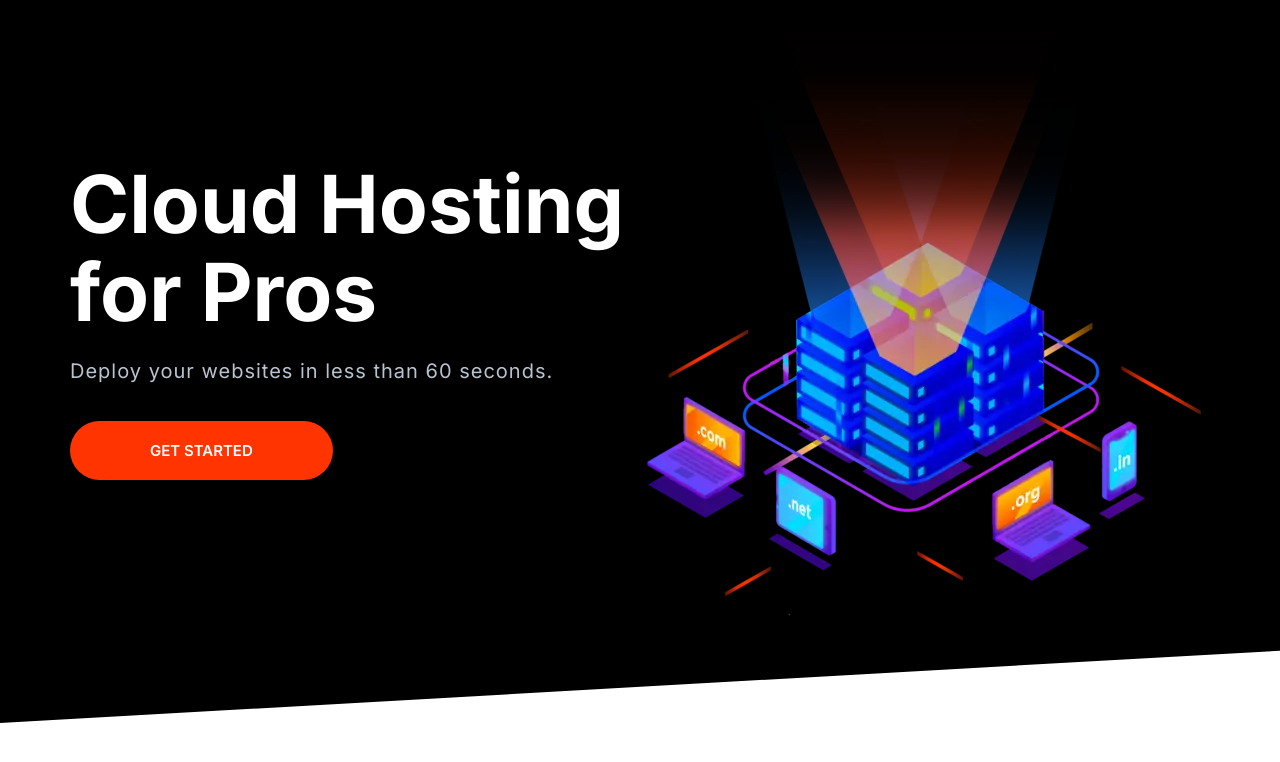
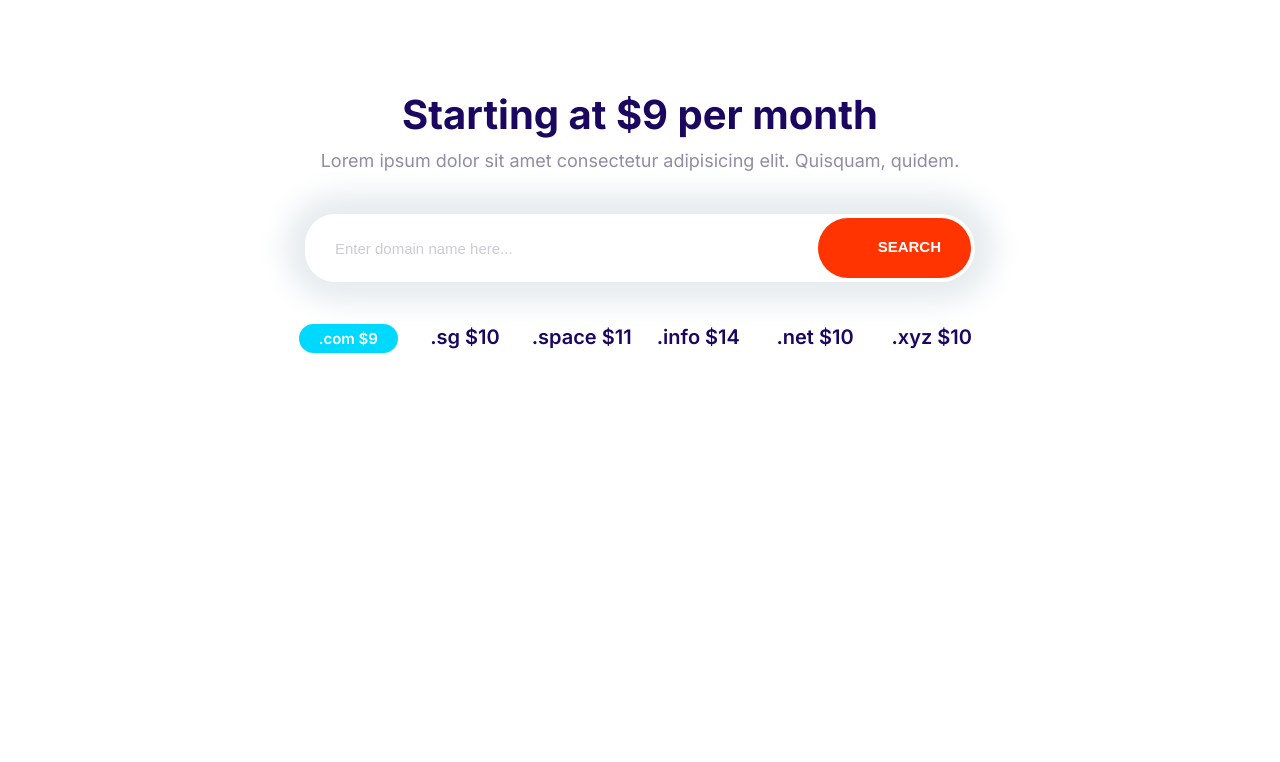
Before and after one commit to Frostexists/frostify, a plain HTML site: page index.html in a window 1280 px wide. Drawn offline with Linux system fonts and the light colour scheme.

Commit message:
Build the domain component

```diff
--- a/css/styles.css
+++ b/css/styles.css
@@ -205,10 +205,18 @@ a {
     font-size: 1.8rem;
     font-weight: 600;
     margin: 1rem 0;
+    outline: 0;
     padding: 2rem 3rem;
     text-align: center;
     text-transform: uppercase;
     white-space: nowrap;
+}
+
+.btn .icon {
+    width: 2rem;
+    height: 2rem;
+    margin-right: 1rem;
+    vertical-align: middle;
 }
 
 .btn--primary {
@@ -704,3 +712,29 @@ a {
         align-self: center;
     }
 }
+
+/* Domain Block */
+
+.block--domain .input--group {
+    box-shadow: 0 0 30px 20px #e6ebee;
+    border: 0;
+    margin: 4rem auto;
+    max-width: 670px;
+}
+
+.block--domain__prices {
+    display: grid;
+    grid-template-columns: repeat(3, 1fr);
+    grid-template-rows: repeat(2, 6rem);
+    font-size: 2rem;
+    font-weight: 600;
+    justify-items: center;
+    max-width: 700px;
+    margin: 0 auto;
+}
+
+@media screen and (min-width: 768px) {
+    .block--domain__prices {
+        grid-template-columns: repeat(auto-fit, minmax(10rem, 1fr));
+    }
+}
--- a/index.html
+++ b/index.html
@@ -12,24 +12,27 @@
     <link rel="stylesheet" href="css/styles.css">
 </head>
 <body>
-    <section class="block block--dark block--skewed-left hero">
-        <div class="container grid grid--1x2">
-            <header class="block__header hero__content">
-                <h1 class="block__heading">Cloud Hosting for Pros</h1>
-                <p class="hero__tagline">Deploy your websites in less than 60 seconds.</p>
-                <a href="" class="btn btn--accent btn--stretched">Get Started</a>
-            </header>
-            <picture>
-                <source
-                type="image/webp"
-                srcset="images/banner.webp 1x, images/banner@2x.webp 2x">
-                <source
-                type="image/png"
-                srcset="images/banner.png 1x, images/banner@2x.png 2x">
-                <img class="hero__image" src="images/banner.png" alt="">
-            </picture>
+    <section class="block container block--domain">
+        <header class="block__header">
+            <h2>Starting at $9 per month</h2>
+            <p>Lorem ipsum dolor sit amet consectetur adipisicing elit. Quisquam, quidem.</p>
+        </header>
+        <div class="input--group">
+            <input type="text" class="input" placeholder="Enter domain name here...">
+            <button class="btn btn--accent">
+                <svg class="icon icon--white">
+                <use xlink:href="images/sprite.svg#search"></use>
+            </svg>Search</button>
         </div>
+        <ul class="list block--domain__prices">
+            <li><span class="badge badge--secondary">.com $9</span></li>
+            <li>.sg $10</li>
+            <li>.space $11</li>
+            <li>.info $14</li>
+            <li>.net $10</li>
+            <li>.xyz $10</li>
+        </ul>
     </section>
-    <script src="js/main.js"></script>
+ <script src="js/main.js"></script>
 </body>
 </html>
```
Also changed, not shown: components/domain.html (added, +21 -0 lines), copy.html (+21 -0 lines).
